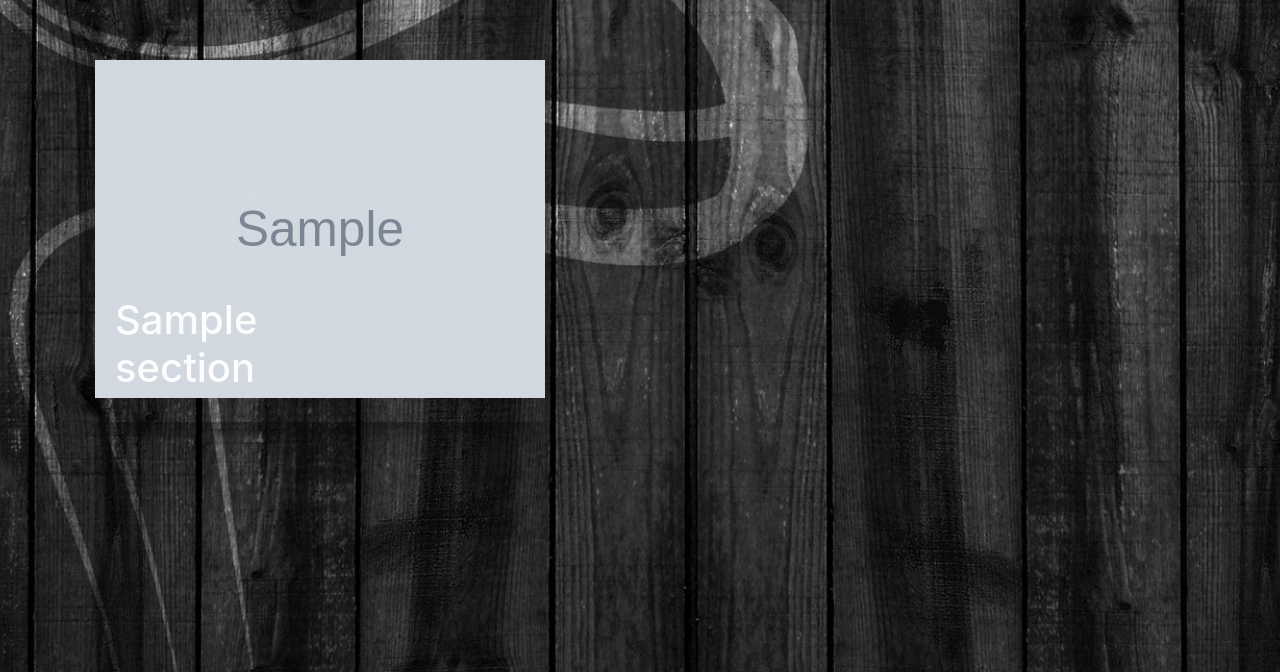
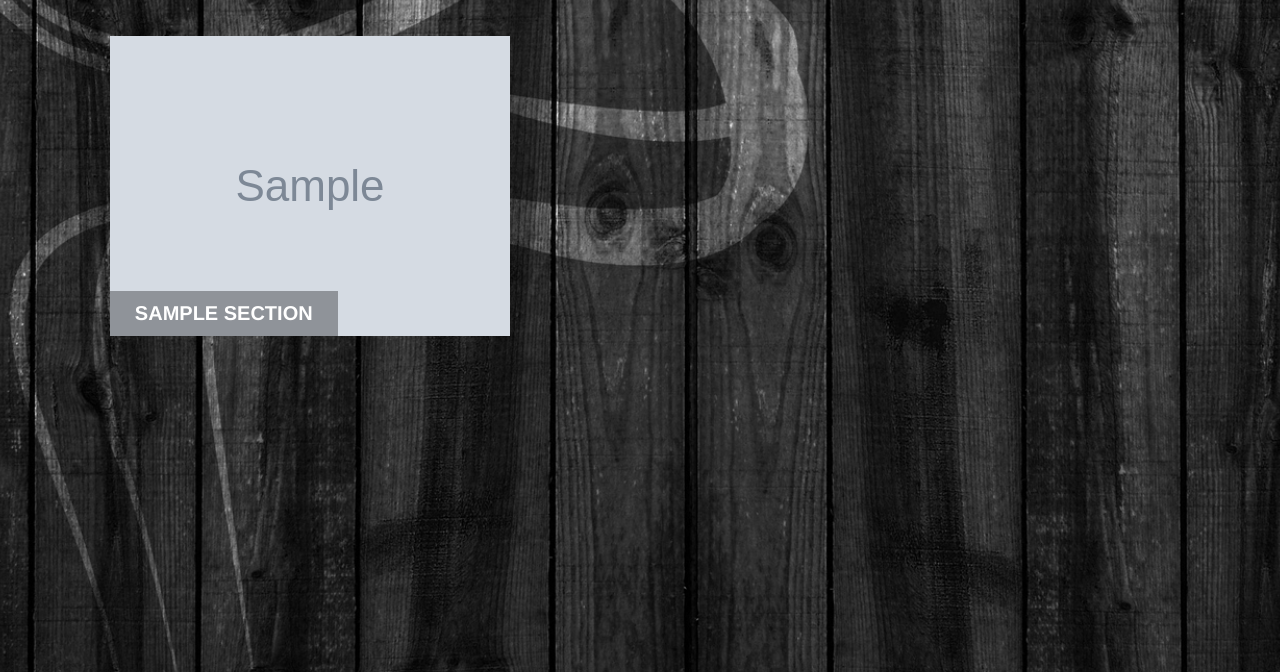
Before and after one commit to Ekaterina1993/sushi, a Django app: page / in a window 1280 px wide. Shown: the part 56-728 px from the top of the page. Run offline with Django 3.2, Linux system fonts and the light colour scheme; tables that the repository leaves empty hold one stand-in row (values such as "Sample post"); grey boxes marked "Sample" are stand-in pictures; some libraries are stand-ins or nearby versions.

Commit message:
изменен блок раздела

```diff
--- a/src/catalog/templates/catalog/elements/section_item.html
+++ b/src/catalog/templates/catalog/elements/section_item.html
@@ -1,23 +1,22 @@
 {% load thumbnail %}
 
+<!-- блок с секциями-->
 
-
-            <!-- блок с секциями-->
+<div class="container">
+    <div class="row">
+        <!--    <div class="sections">-->
+        <div class="col-lg-3 col-md-3 col-sm-6">
             <div class="item">
-                <a href="{% url 'catalog:view_section' s.slug %}" class="col-lg-4 col-md-4 col-sm-6 animated" data-animation="fadeInUp" data-animation-delay="400">
+                <a href="{% url 'catalog:view_section' s.slug %}">
                     {% thumbnail s.image '100x100' crop="top" as im %}
-                        <img src="{{ im.url }}" alt="" class="img-responsive" alt="Роллы/Суши/Сеты">
+                        <img src="{{ im.url }}" class="image">
                     {% endthumbnail %}
-
-                    <div class="caption">
                     <div class="title">
-                        <div>
-                            <h1>{{s.title}}</h1>
-                        </div>
+                            <p><span>{{s.title}}</span></p>
                     </div>
-
-                </div>
             </a>
-
             </div>
         </div>
+        <!--    </div>-->
+    </div>
+</div>
--- a/src/static_override/css/main.css
+++ b/src/static_override/css/main.css
@@ -8,32 +8,64 @@ body {
 
 }
 
+
+.item {
+
+    /*    display: inline-block;*/
+    margin: 10px;
+    position: relative;
+}
+
+.image {
+    min-width: 100%;
+    /*ширина изображения*/
+    height: auto;
+
+}
+
+p span {
+    color: white;
+    font: bold 24px/45px Helvetica, Sans-Serif;
+    background: rgba(0, 0, 0, 0.33);
+    position: absolute;
+    bottom: 0px;
+    color: white;
+    font-size: 20px;
+    text-transform: uppercase;
+    font-weight: bold;
+    display: inline-block;
+    text-align: center;
+    width: 100%;
+
+}
+
+
+/*
+
+
+.title {
+    position: absolute;
+    bottom: 0px;
+    width: 100%;
+    left: 0px;
+    text-align: center;
+    background-color: rgba(0, 0, 0, 0.7);
+    color: white;
+    font-size: 10px;
+    text-transform: uppercase;
+    font-weight: bold;
+    display: inline-block;
+    padding-left: 0px;
+    padding-right: 0px;
+
+}
+*/
+
 /*
 
 .item {
-    display: inline-blocki;
-   position: relative;
-        background-color: #000;
-    transition: all .3s;
-}
-
-.title{
-    position: absolute;
-     bottom: 10px;
-    font-size: 18px;
-        opacity: 0;
-
-        width: 100%;
-    height: 100%;
-}
-*/
-
-
-
-
-.item {
   width: 100%;
-  max-width: 450px; /* опционально */
+  max-width: 450px;
   margin: 10px;
   opacity: .99;
   overflow: hidden;
@@ -60,10 +92,12 @@ body {
   -webkit-transition-duration: 0.3s;
   transition-duration: 0.3s;
 }
+
+
 .item img {
   display: block;
-  width: 100%; /* ширина картинки */
-  height: auto; /* высота картинки */
+  width: 100%;
+  height: auto;
   backface-visibility: hidden;
   -webkit-backface-visibility: hidden;
 }
@@ -109,3 +143,4 @@ body {
 }
 .item:focus span, .thumbs:hover span {
   top: 0;
+*/
--- a/src/templates/index.html
+++ b/src/templates/index.html
@@ -1,7 +1,5 @@
 {% extends 'base.html' %} {% load static %} {% block content %}
-<div class="row">
-    <div class="col-md-12">
-        <div class="sections">
+
 
 
 
@@ -9,6 +7,12 @@
         {% for s in sections %}
             {% include 'catalog/elements/section_item.html' %}
         {% endfor %}
-    </div>
-</div>
+
+
+
+
+
+
+
+
 {% endblock %}
--- a/src/templates/initial.html
+++ b/src/templates/initial.html
@@ -13,6 +13,7 @@
 
     {% block extra_meta %}
     <!-- Bootstrap CSS -->
+
     <link rel="stylesheet" href="{% static 'css/bootstrap.min.css' %}">
     <link rel="stylesheet" href="{% static 'css/main.css' %}">
     {% endblock %}
```
